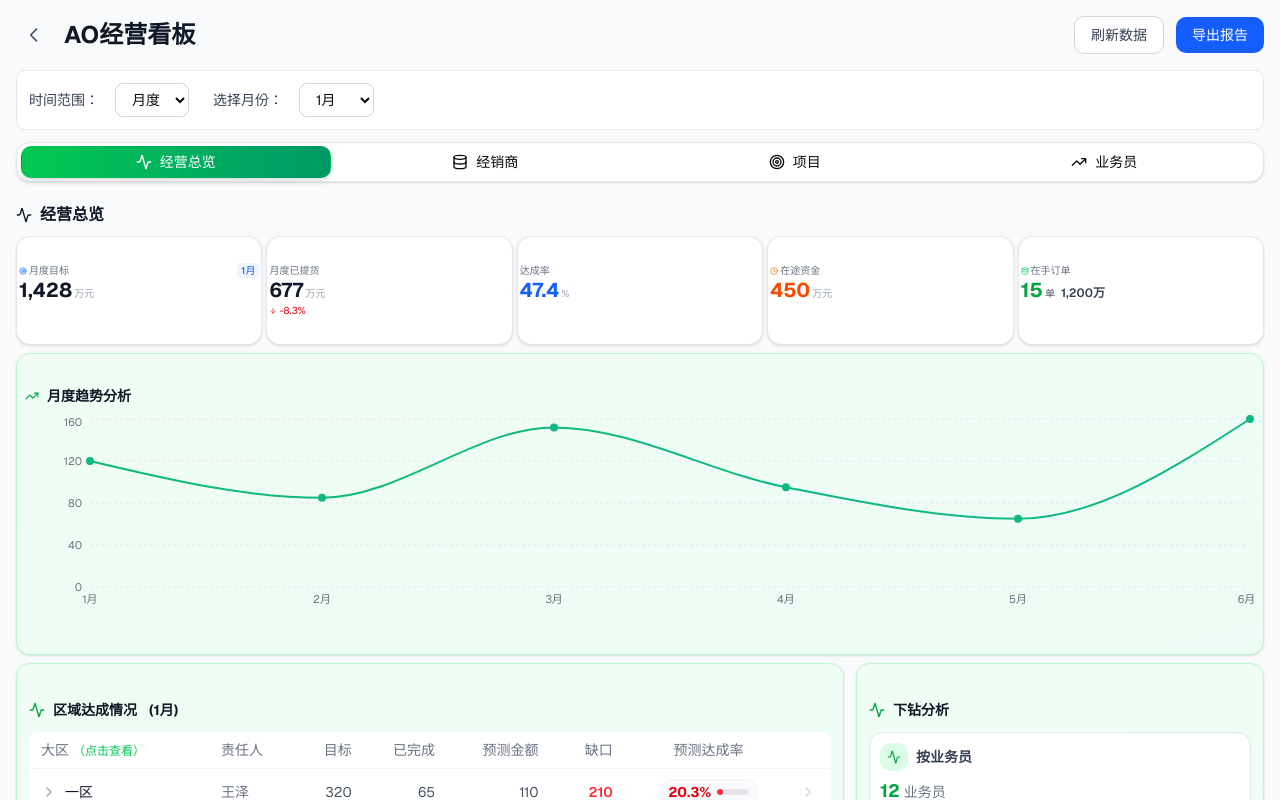
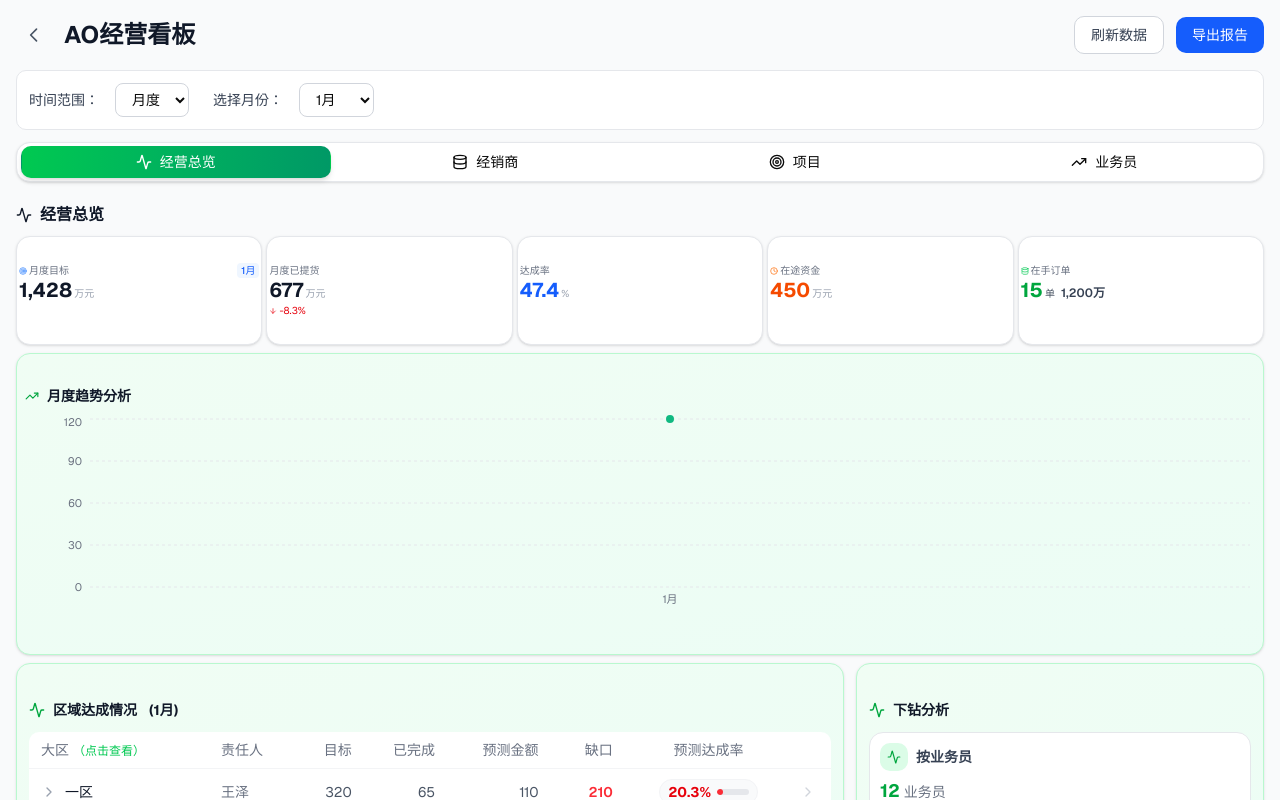
Before and after one commit to navylee1990/coze_jsc, a Next.js app: page /sales in a window 1280 px wide. Shown: the top 800 px of the page. Built offline with nearby package versions, Linux system fonts and the light colour scheme.

Commit message:
feat: 月度趋势数据根据时间范围筛选动态显示

```diff
--- a/src/app/sales/page.tsx
+++ b/src/app/sales/page.tsx
@@ -228,14 +228,20 @@ const dealerAchievementRanking = [
   { rank: 10, name: '昆明净泉科技', target: 11000, completed: 4730, rate: 43.0, region: '西南', status: 'danger' },
 ];
 
-// 月度趋势数据
-const monthlyTrendData = [
+// 月度趋势数据（1-12月）
+const fullMonthlyTrendData = [
   { month: '1月', target: 1428, completed: 120, rate: 8.4 },
   { month: '2月', target: 1428, completed: 85, rate: 6.0 },
   { month: '3月', target: 1428, completed: 152, rate: 10.6 },
   { month: '4月', target: 1428, completed: 95, rate: 6.7 },
   { month: '5月', target: 1428, completed: 65, rate: 4.6 },
   { month: '6月', target: 1428, completed: 160, rate: 11.2 },
+  { month: '7月', target: 1428, completed: 0, rate: 0 },
+  { month: '8月', target: 1428, completed: 0, rate: 0 },
+  { month: '9月', target: 1428, completed: 0, rate: 0 },
+  { month: '10月', target: 1428, completed: 0, rate: 0 },
+  { month: '11月', target: 1428, completed: 0, rate: 0 },
+  { month: '12月', target: 1428, completed: 0, rate: 0 },
 ];
 
 // 经销商KPI数据
@@ -337,6 +343,13 @@ export default function SalesDashboard() {
   // 获取当前时间范围的目标数据
   const currentRangeData = timeRangeData[timeRange as keyof typeof timeRangeData];
   const timeRangeLabel = timeRange === 'month' ? '月度' : timeRange === 'quarter' ? '季度' : '年度';
+
+  // 根据选择的月份动态获取月度趋势数据
+  const monthlyTrendData = timeRange === 'month'
+    ? fullMonthlyTrendData.slice(0, parseInt(selectedMonth))
+    : timeRange === 'quarter'
+      ? fullMonthlyTrendData.slice(0, (parseInt(selectedQuarter.replace('Q', '')) * 3))
+      : fullMonthlyTrendData;
 
   return (
     <div className="min-h-screen bg-gray-50 p-4">
```
